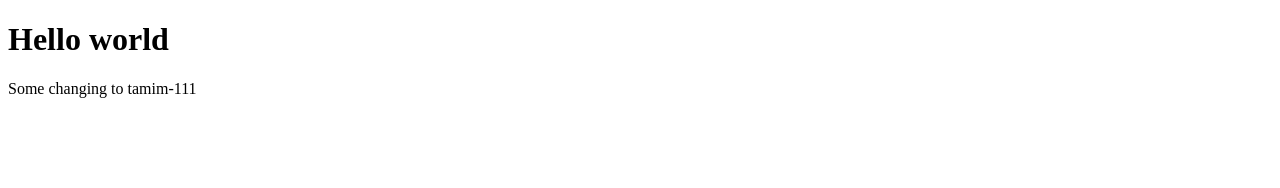
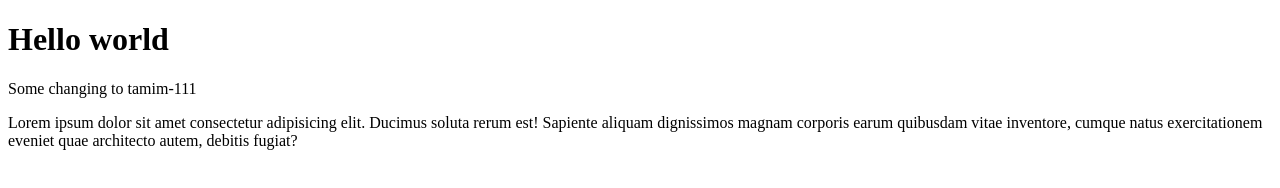
Before and after one commit to muhammad-tamim/test_repo, a plain HTML site: page index.html in a window 1280 px wide. Drawn offline with Linux system fonts and the light colour scheme.

Commit message:
added text form tamim144362@gmail.com

```diff
--- a/index.html
+++ b/index.html
@@ -8,5 +8,6 @@
 <body>
     <h1>Hello world</h1>
     <p>Some changing to tamim-111</p>
+    Lorem ipsum dolor sit amet consectetur adipisicing elit. Ducimus soluta rerum est! Sapiente aliquam dignissimos magnam corporis earum quibusdam vitae inventore, cumque natus exercitationem eveniet quae architecto autem, debitis fugiat?
 </body>
 </html>
```
